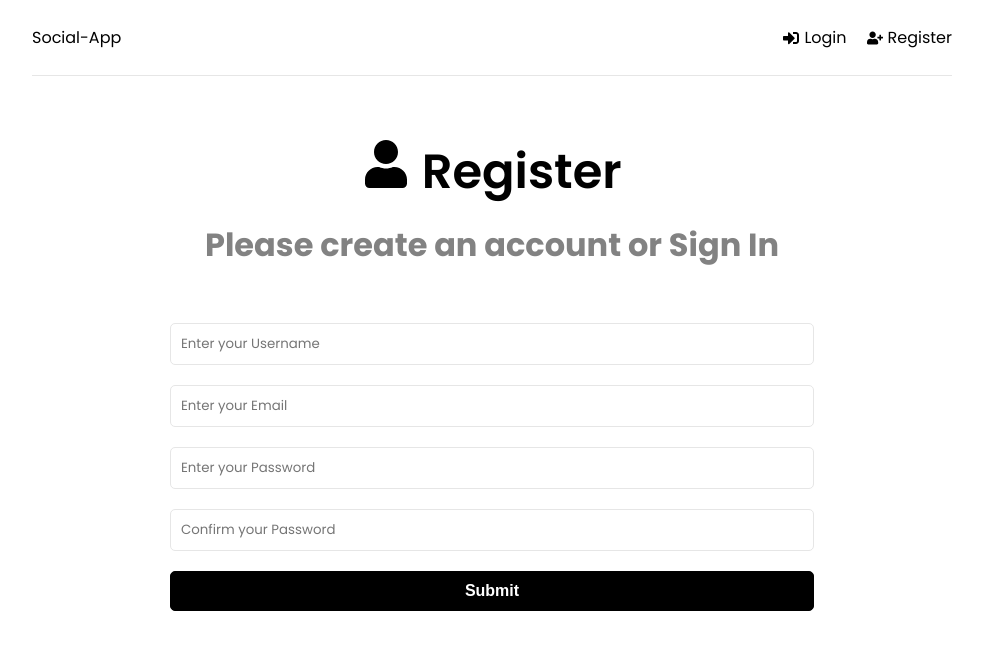
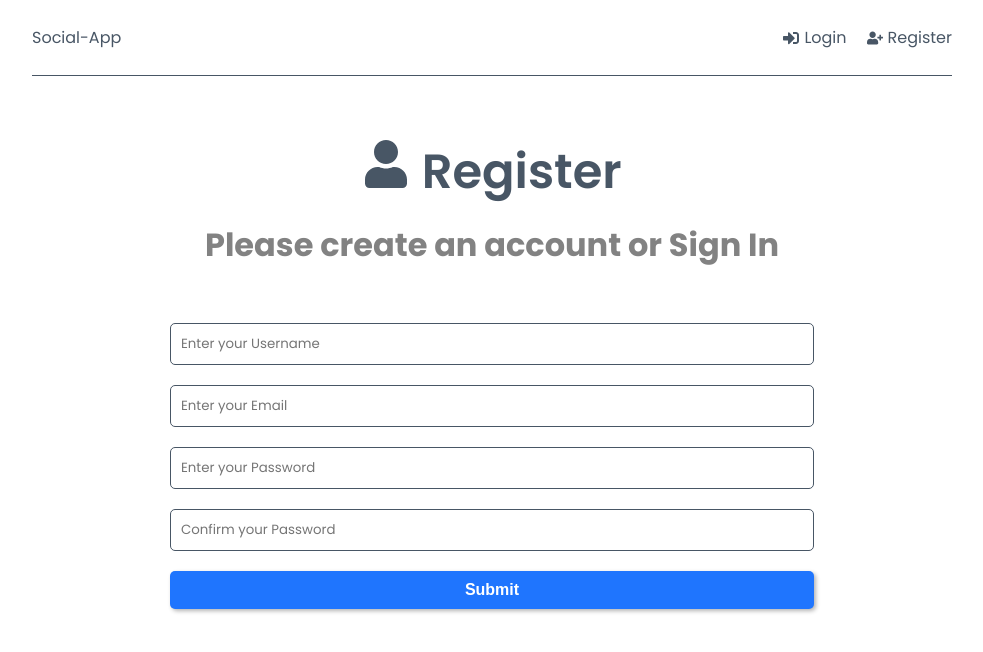
Before and after one commit to MNlegion/social-app, a React (Create React App) app in the folder client/: page /register in a window 1280 px wide. Shown: the top 652 px of the page, without its empty margins (148-1131 px from the left). Built offline with nearby package versions, Linux system fonts and the light colour scheme.

Commit message:
updates to CSS color palette

```diff
--- a/client/src/components/PostForm.jsx
+++ b/client/src/components/PostForm.jsx
@@ -19,6 +19,7 @@ function PostForm() {
 
   return (
     <section className="form">
+      <h2>Create a new post</h2>
       <form onSubmit={onSubmit}>
         <div className="form-group">
           <label htmlFor="title">Title:</label>
--- a/client/src/index.css
+++ b/client/src/index.css
@@ -1,4 +1,10 @@
 @import url('https://fonts.googleapis.com/css2?family=Poppins:wght@300;400;600;700&display=swap');
+
+:root {
+  --primary-color: #1F75FE;
+  --secondary-color: #485665;
+  --danger-color: #FF0000;
+}
 
 * {
   margin: 0;
@@ -13,7 +19,7 @@ body {
 
 a {
   text-decoration: none;
-  color: #000;
+  color: var(--secondary-color);
 }
 
 p {
@@ -48,7 +54,7 @@ h3 {
   justify-content: space-between;
   align-items: center;
   padding: 20px 0;
-  border-bottom: 1px solid #e6e6e6;
+  border-bottom: 1px solid var(--secondary-color);
   margin-bottom: 60px;
 }
 
@@ -80,6 +86,10 @@ h3 {
   font-weight: 700;
   margin-bottom: 50px;
   padding: 0 20px;
+}
+
+.heading h1 {
+  color: var(--secondary-color);
 }
 
 .heading p {
@@ -114,8 +124,16 @@ h3 {
   margin: 0 auto;
 }
 
+.form h2 {
+  font-size: 2rem;
+  font-weight: 700;
+  margin-bottom: 20px;
+  color: var(--primary-color);
+}
+
 .form-group {
   margin-bottom: 10px;
+  color: var(--secondary-color);
 }
 
 .form-group input,
@@ -123,7 +141,7 @@ h3 {
 .form-group select {
   width: 100%;
   padding: 10px;
-  border: 1px solid #e6e6e6;
+  border: 1px solid var(--secondary-color);
   border-radius: 5px;
   margin-bottom: 10px;
   font-family: inherit;
@@ -137,9 +155,9 @@ h3 {
 
 .btn {
   padding: 10px 20px;
-  border: 1px solid #000;
+  border: 0;
   border-radius: 5px;
-  background: #000;
+  background: var(--primary-color);
   color: #fff;
   font-size: 16px;
   font-weight: 700;
@@ -149,6 +167,7 @@ h3 {
   display: flex;
   align-items: center;
   justify-content: center;
+  box-shadow: 2px 2px 4px rgba(0, 0, 0, 0.3); /* Horizontal offset, vertical offset, blur radius, and color */
 }
 
 .btn svg {
@@ -167,6 +186,7 @@ h3 {
 
 .btn:hover {
   transform: scale(0.98);
+  box-shadow: 6px 4px 8px rgba(0, 0, 0, 0.6); /* Horizontal offset, vertical offset, blur radius, and color */
 }
 
 .loadingSpinnerContainer {
```
